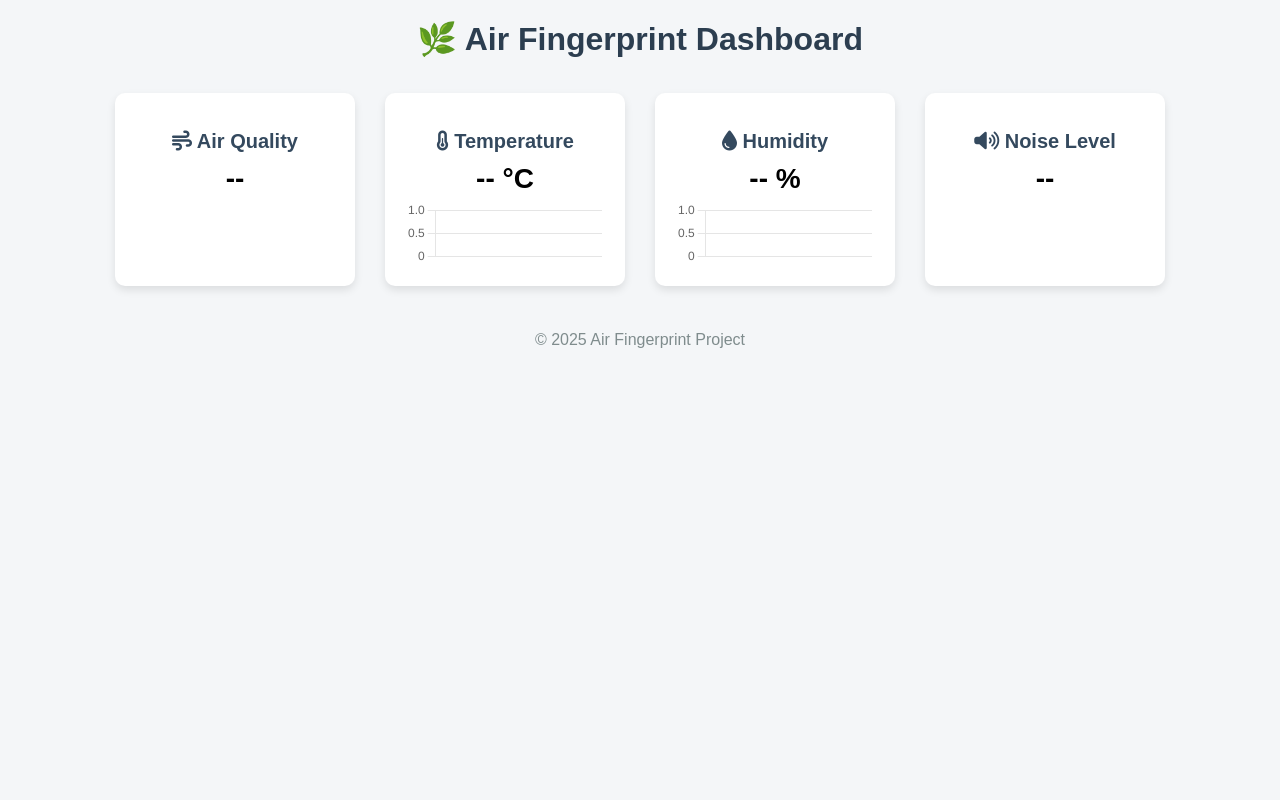
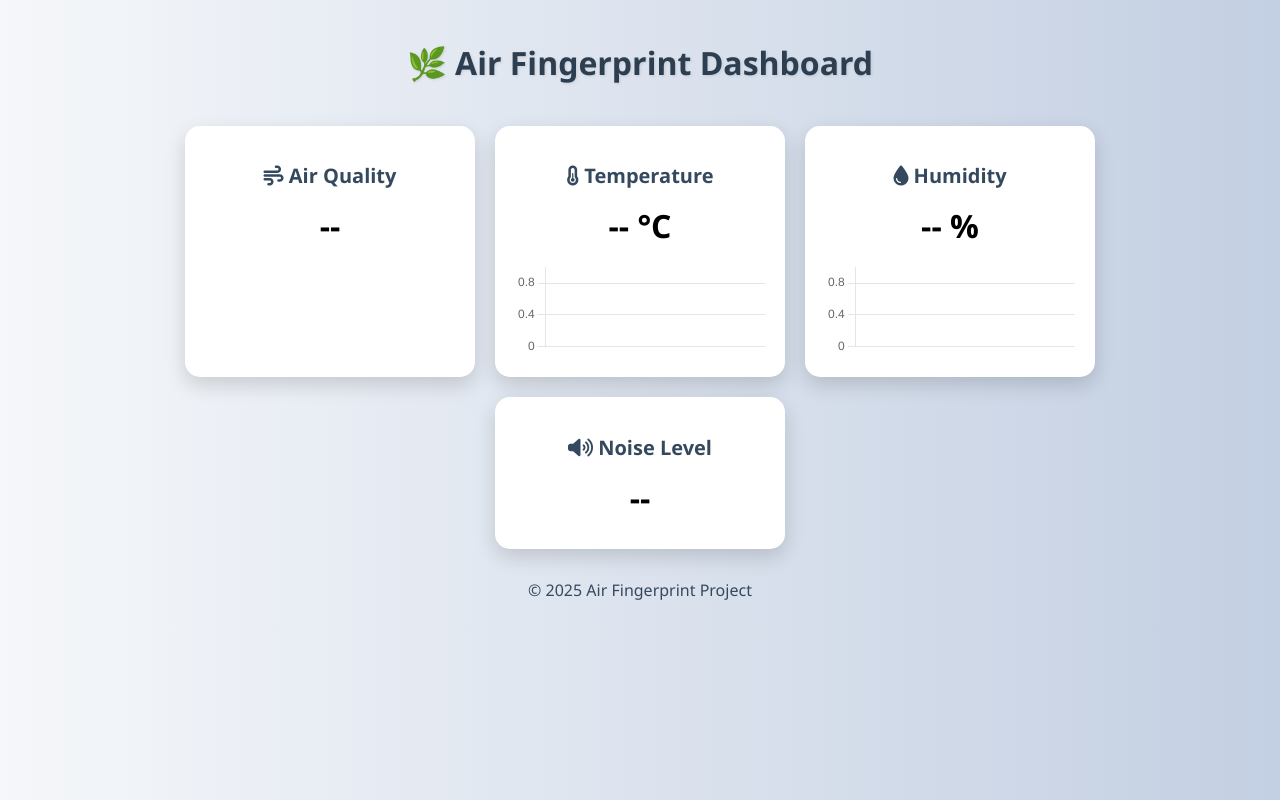
Before and after one commit to alwaysHarpreet/air-fingerprint-dashboard, a plain HTML site: page index.html in a window 1280 px wide. Drawn offline with nearby package versions, Linux system fonts and the light colour scheme; no server answers.

Commit message:
Update style.css

```diff
--- a/style.css
+++ b/style.css
@@ -1,59 +1,76 @@
 /* ----- General Styles ----- */
 body {
-  font-family: Arial, sans-serif;
-  background: #f4f6f8;
+  font-family: 'Segoe UI', Tahoma, Geneva, Verdana, sans-serif;
+  background: linear-gradient(to right, #f5f7fa, #c3cfe2);
   margin: 0;
   padding: 0;
   text-align: center;
 }
 
-h1 {
+header h1 {
+  padding: 20px 0;
   color: #2c3e50;
-  margin: 20px 0;
+  text-shadow: 1px 1px 3px rgba(0,0,0,0.1);
 }
 
-/* ----- Dashboard Container ----- */
+/* ----- Dashboard Grid ----- */
 .dashboard {
   display: flex;
   flex-wrap: wrap;
   justify-content: center;
-  margin: 20px;
+  margin: 20px auto;
+  max-width: 1200px;
+  gap: 20px;
 }
 
 /* ----- Sensor Cards ----- */
 .card {
   background: #ffffff;
-  border-radius: 10px;
-  box-shadow: 0 4px 8px rgba(0,0,0,0.1);
-  width: 200px;
-  margin: 15px;
+  border-radius: 15px;
+  width: 250px;
   padding: 20px;
-  transition: transform 0.2s;
+  box-shadow: 0 8px 20px rgba(0,0,0,0.15);
+  transition: transform 0.3s, box-shadow 0.3s;
 }
 
 .card:hover {
-  transform: scale(1.05);
+  transform: translateY(-5px);
+  box-shadow: 0 12px 25px rgba(0,0,0,0.25);
 }
 
 .card h2 {
   font-size: 20px;
-  margin-bottom: 10px;
+  margin-bottom: 15px;
   color: #34495e;
 }
 
-.value {
-  font-size: 28px;
+.card .value {
+  font-size: 32px;
   font-weight: bold;
-  margin-bottom: 5px;
+  margin-bottom: 10px;
+  transition: color 0.3s;
 }
 
-/* ----- Status Colors ----- */
+/* ----- Air Quality Colors ----- */
 .GOOD { color: green; }
 .MODERATE { color: orange; }
 .POOR { color: red; }
 
+/* ----- Chart Canvas ----- */
+canvas {
+  width: 100% !important;
+  height: 100px !important;
+}
+
 /* ----- Footer ----- */
 footer {
   margin: 30px 0;
-  color: #7f8c8d;
+  color: #34495e;
 }
+
+/* ----- Responsive ----- */
+@media screen and (max-width: 768px) {
+  .card {
+    width: 80%;
+  }
+}
```
